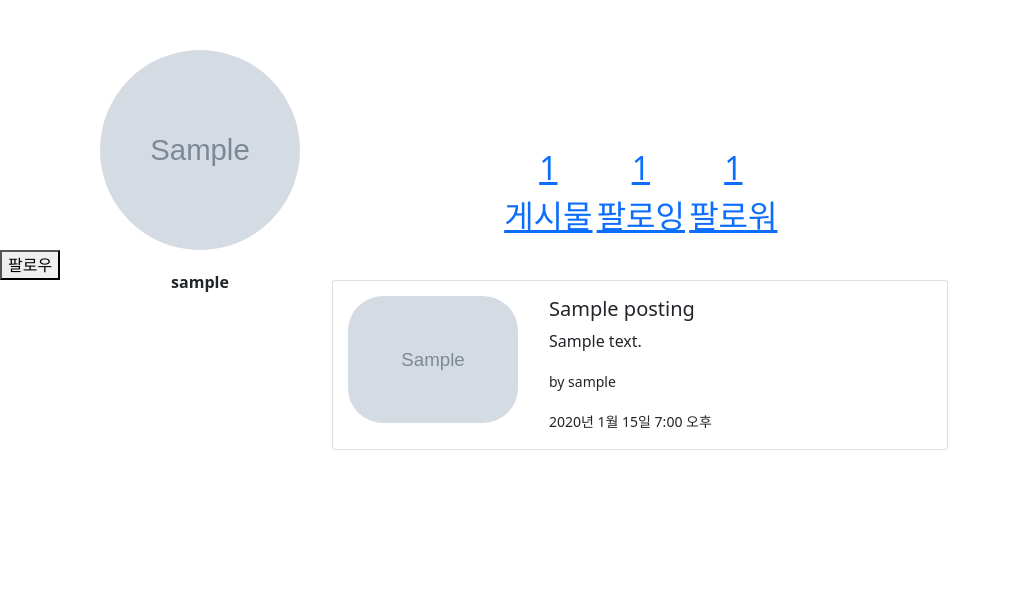
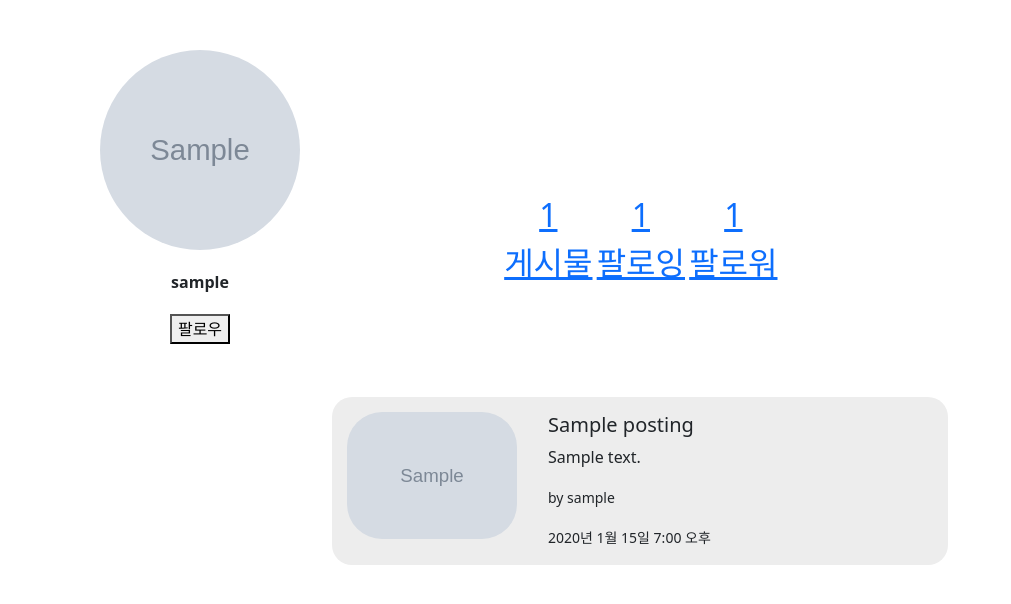
Before and after one commit to myo-05/ikmyeongram, a Django app: template igmsns/templates/sns/profile.html in a window 1280 px wide. Shown: the part 58-662 px from the top of the page, without its empty margins (0-1011 px from the left). Run offline with Django 4.2, Linux system fonts and the light colour scheme; tables that the repository leaves empty hold one stand-in row (values such as "Sample post"); the template is opened without the code that fills it: values that come from a table or form of the project are taken from there, most other values are stand-ins (such as "Sample title", 1, 10 or a date in 2020); grey boxes marked "Sample" are stand-in pictures; some libraries are stand-ins or nearby versions.

Commit message:
작은 수정

```diff
--- a/igmsns/templates/base.html
+++ b/igmsns/templates/base.html
@@ -9,6 +9,18 @@
     <title>
       {% block title %}{% endblock %}
       | 익명이그램</title>
+
+
+    <!-- jQuery library -->
+    <script src="https://ajax.googleapis.com/ajax/libs/jquery/3.3.1/jquery.min.js"></script>
+
+    <!-- Popper JS -->
+    <script src="https://cdnjs.cloudflare.com/ajax/libs/popper.js/1.12.9/umd/popper.min.js"></script>
+
+    <!-- Bootstrap JS -->
+    <script src="https://maxcdn.bootstrapcdn.com/bootstrap/4.0.0/js/bootstrap.min.js"></script>
+
+
 
     <!-- Bootstrap CSS -->
     <link href="https://cdn.jsdelivr.net/npm/bootstrap@5.0.0-beta3/dist/css/bootstrap.min.css" rel="stylesheet" integrity="sha384-eOJMYsd53ii+scO/bJGFsiCZc+5NDVN2yr8+0RDqr0Ql0h+rP48ckxlpbzKgwra6" crossorigin="anonymous">
--- a/igmsns/templates/sns/profile.html
+++ b/igmsns/templates/sns/profile.html
@@ -31,7 +31,7 @@
     text-align: center;
     font-size: 2rem;
 }
-.nickname{
+.profile_nickname{
     text-align:center;
     margin-top: 20px;
     font-weight: bold;
@@ -69,7 +69,32 @@
     {% endif %}
     {% comment %} if문 종료 {% endcomment %}
     <!-- 프로필 사진 섹션 끝 -->
-    <div class="nickname"><a> {{author.nickname}} </a></div>
+
+        <!-- 닉네임 -->
+    <div class="profile_nickname"> {{author.nickname}} </div>
+    <!-- 내 페이지라면 아이디를 보여준다. -->
+    {% if author.id == request.user.id %}
+        <div class="profile_nickname"> @{{author.username}} </div>
+    <!-- 니 페이지라면 팔로우 버튼을 보여준다. -->
+    {% else %}
+        <!-- 팔로우하기 버튼 시작!-->
+        <div class="profile_nickname">
+        <!-- 프로필의 사용자 id가 현재 로그인된 사용자의 id(기본키)와 같다면 = 내 프로필 페이지라면 -->
+            <div>
+                <!-- 상대 팔로우 여부에 따라 다른 버튼 보이기 -->
+                {% if request.user in author.followings.all %}
+                    <button class="unfollow-btn" onclick="location.href='{% url 'follow' author.id %}'">언팔로우</button>
+                {% else %}
+                    <button class="follow-btn" onclick="location.href='{% url 'follow' author.id %}'">팔로우</button>
+                {% endif %}
+            </div>
+
+        </div>
+
+        <!-- 팔로우하기 버튼 끝 -->
+
+    {% endif %}
+
 </div>
 
 
@@ -111,30 +136,15 @@
 <!-- 팔로잉, 팔로워 수 보기 끝 -->
 
 
-<!-- 팔로우하기 버튼 시작! 적절한 위치를 찾아주세요 ㅠㅠ -->
 
-<!-- 프로필의 사용자 id가 현재 로그인된 사용자의 id(기본키)와 같다면 = 내 프로필 페이지라면 -->
-{% if author.id == request.user.id %}
-    <div> </div>
-{% else %}
-    <div>
-        <!-- 상대 팔로우 여부에 따라 다른 버튼 보이기 -->
-        {% if request.user in author.followings.all %}
-            <button class="unfollow-btn" onclick="location.href='{% url 'follow' author.id %}'">언팔로우</button>
-        {% else %}
-            <button class="follow-btn" onclick="location.href='{% url 'follow' author.id %}'">팔로우</button>
-        {% endif %}
-    </div>
-{% endif %}
-
-<!-- 팔로우하기 버튼 끝 -->
 
     <!-- 해당 사용자 게시글 리스트 -->
-    <div class="container add" style="width : 50%">
+    <div class="container profile_container" style="width : 50%">
         {% for post in posts %}
-            <a href ="/api/sns/post/{{post.id}}" style="text-decoration : none; color: inherit;">
-                <div class="card mb-3" >
-                    <div class="row g-0" >
+            <a href ="/api/sns/post/{{post.id}}" class = "profile_posts">
+                <div class="card mb-3 profile_post_card" >
+                    <!--우선순위 때문에 인라인 적용-->
+                    <div class="row g-0" style="background:#ededed; border-radius:20px">
                         <!-- 게시글 리스트 이미지 썸네일 섹션 -->
                         <div class="col-md-4" style="width : 200px">
                             <!-- 업로드된 이미지가 있다면 -->
```
